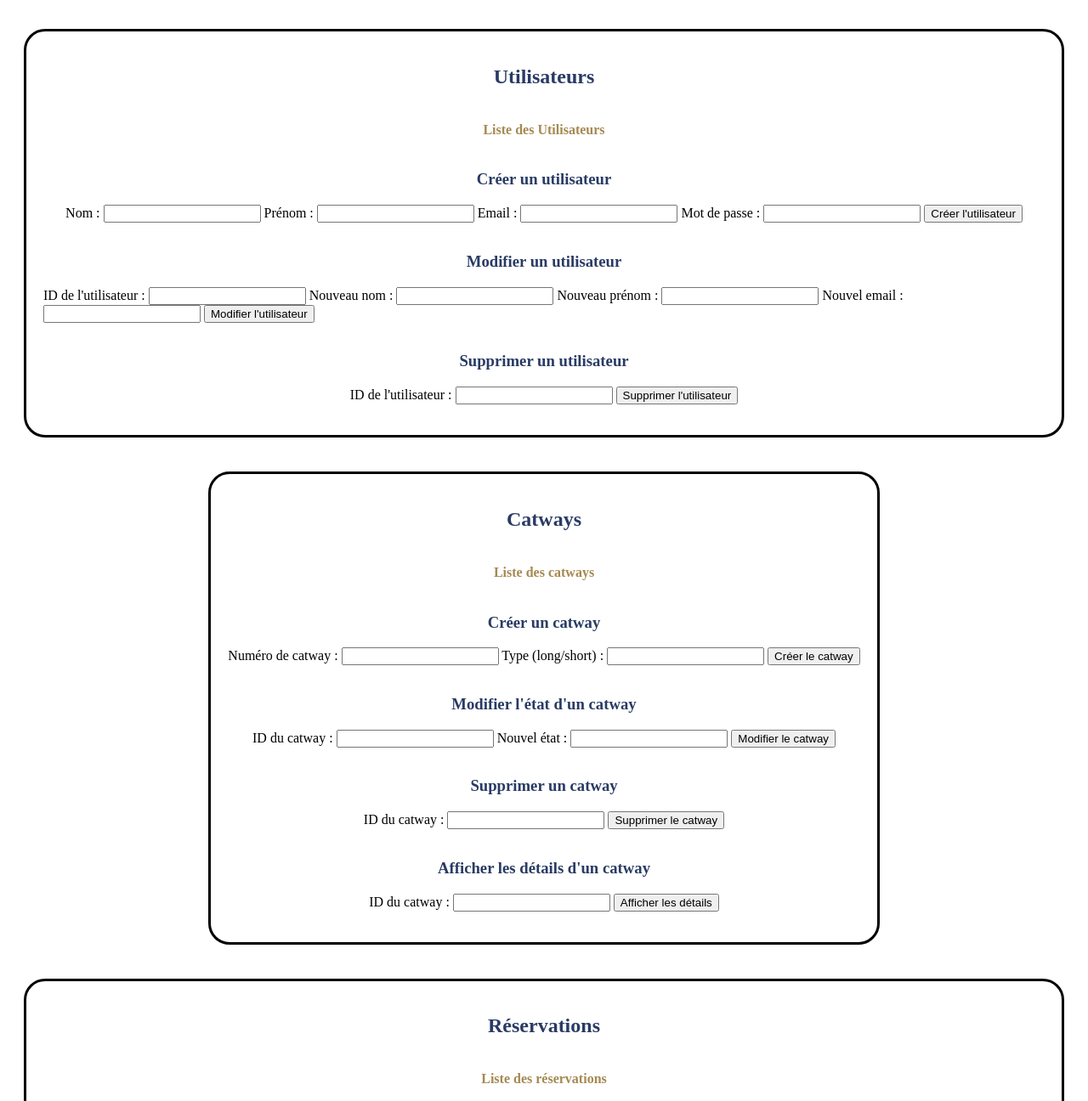
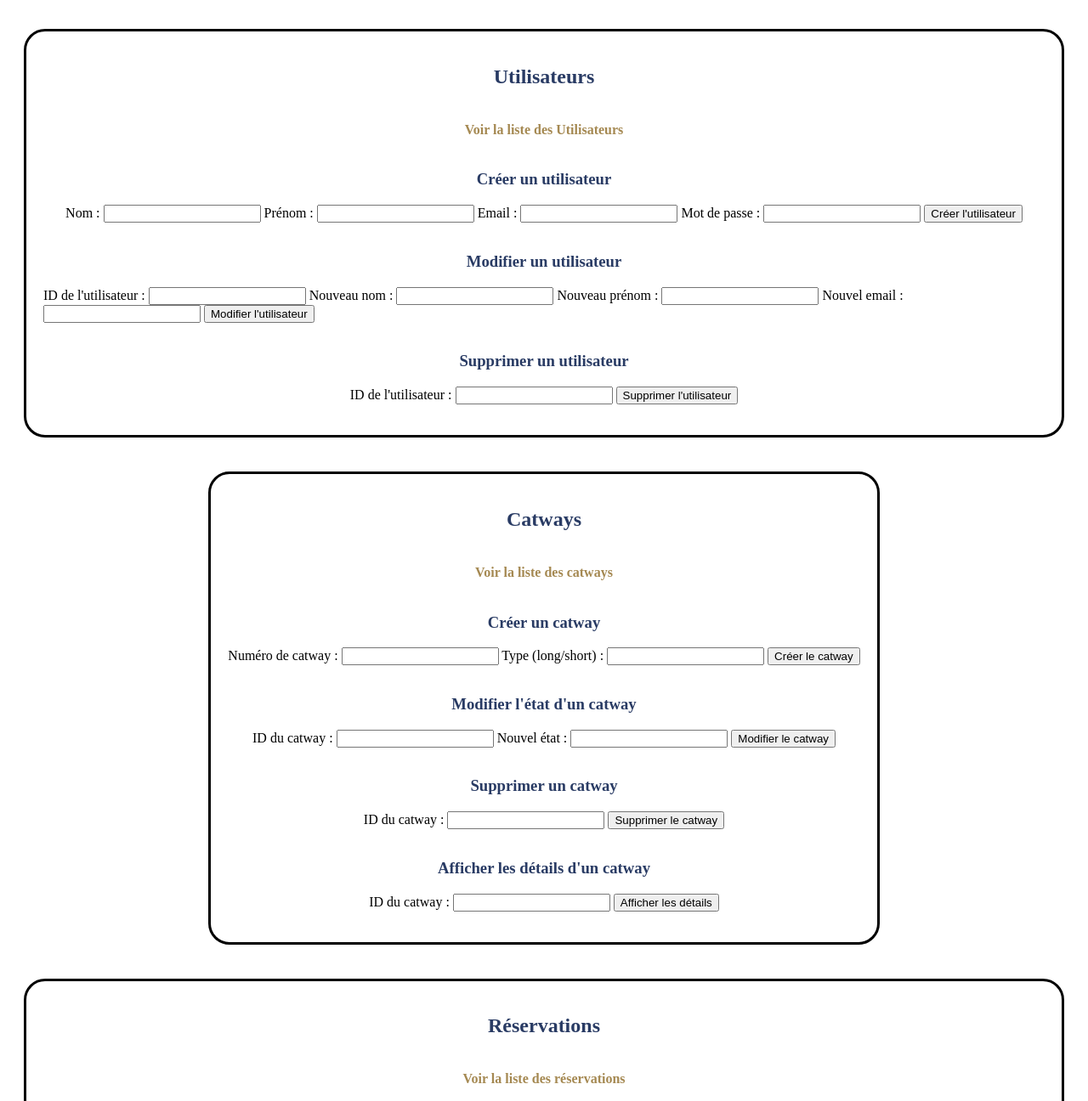
Before and after one commit to HauVal/api_russel, a website: page public/dashboard.html in a window 1280 px wide. Shown: the part 124-1420 px from the top of the page at 85% size. Drawn offline with Linux system fonts and the light colour scheme; sample sign-in values are in the browser's storage.

Commit message:
changement lien listes

```diff
--- a/public/dashboard.html
+++ b/public/dashboard.html
@@ -12,7 +12,7 @@
     <section>
         <h2>Utilisateurs</h2>
 
-        <a href="users.html">Liste des Utilisateurs</a>
+        <a href="users.html">Voir la liste des Utilisateurs</a>
 
         <h3>Créer un utilisateur</h3>
         <form id="createUserForm">
@@ -52,7 +52,7 @@
     <section>
         <h2>Catways</h2>
 
-        <a href="catways.html">Liste des catways</a>
+        <a href="catways.html">Voir la liste des catways</a>
 
         <h3>Créer un catway</h3>
         <form id="createCatwayForm">
@@ -90,7 +90,7 @@
     <section>
         <h2>Réservations</h2>
 
-        <a href="reservations.html">Liste des réservations</a>
+        <a href="reservations.html">Voir la liste des réservations</a>
 
         <h3>Enregistrer une réservation</h3>
         <form id="createReservationForm">
```
